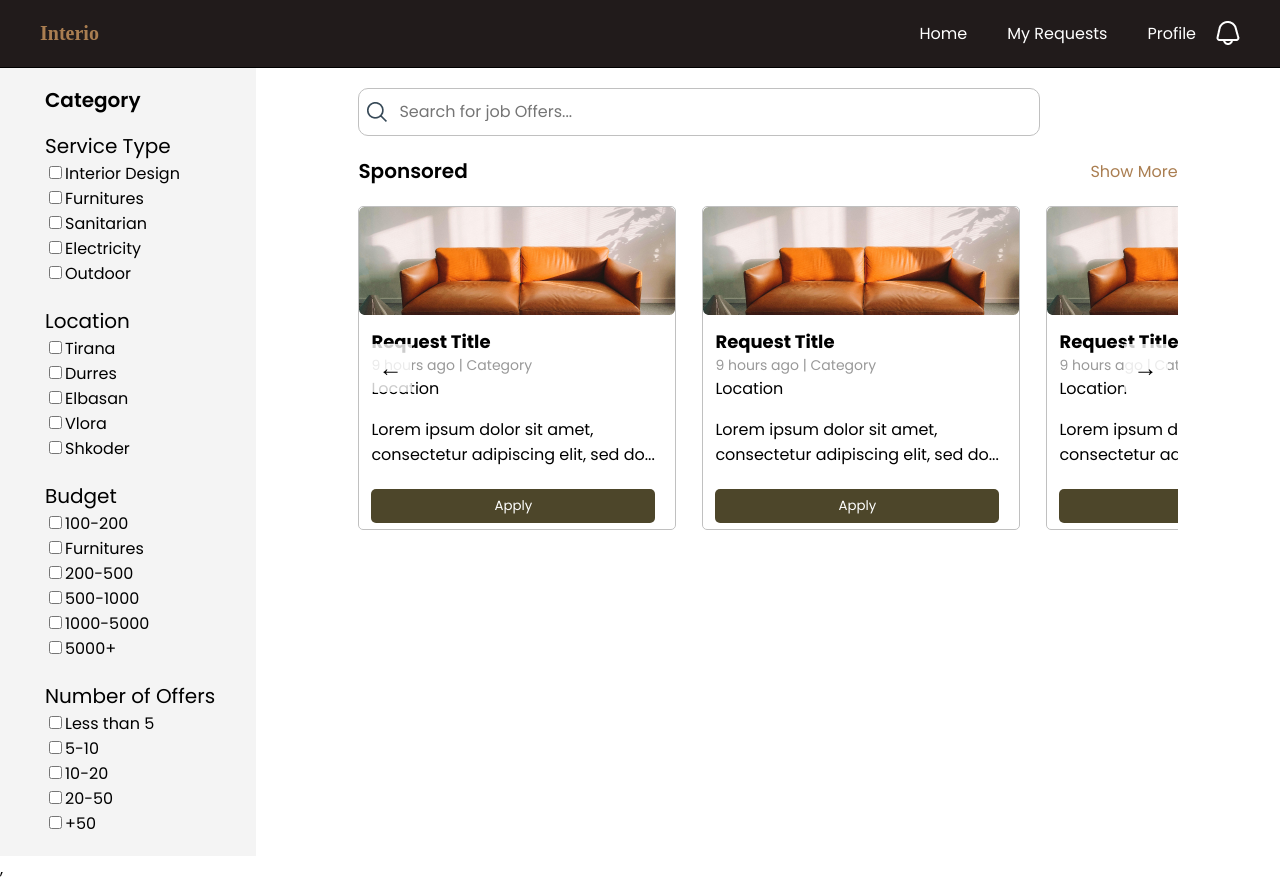
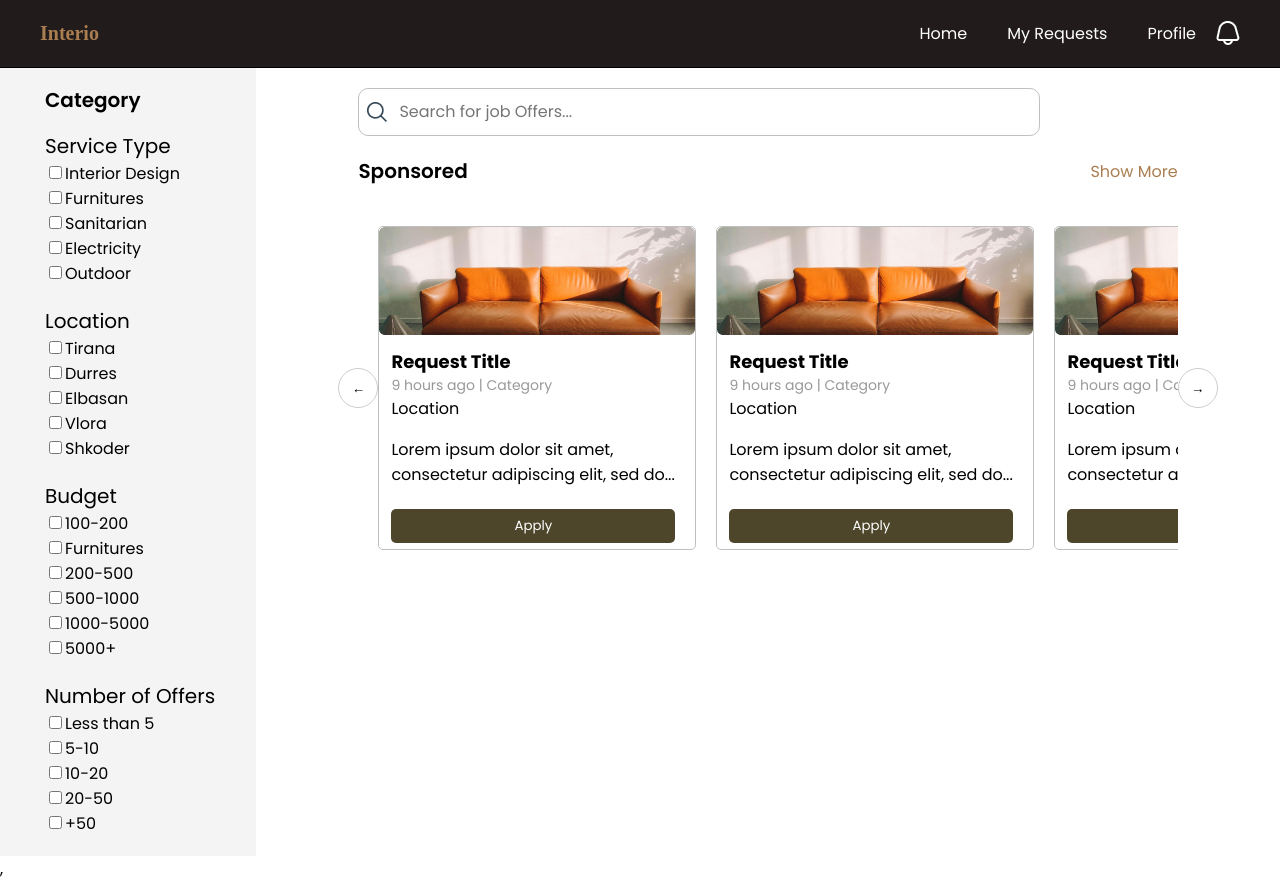
Before and after one commit to joelarapi/Interio-Front-End, a React (Vite) app: page /dashboard in a window 1280 px wide. Built offline with nearby package versions, Linux system fonts and the light colour scheme; a web font is replaced by a local one.

Commit message:
fixed the look and the scrollability of the carousel in the dashboard

```diff
--- a/src/Components/Dashboard/Dashboard.module.css
+++ b/src/Components/Dashboard/Dashboard.module.css
@@ -68,14 +68,6 @@
   width: 100%;
 }
 
-.cardSection {
-  display: flex;
-  overflow-x: auto;
-  scroll-snap-type: x mandatory;
-  scroll-behavior: smooth;
-  gap: 26px;
-  width: 100%;
-}
 
 .headline {
   display: flex;
@@ -141,33 +133,47 @@ transition: 0.2s;
 .location{
   margin: 0;
 }
+.cardSection {
+  display: flex;
+  gap: 20px;
+  overflow-x: auto;
+  scroll-behavior: smooth;
+  padding: 20px;
+  -ms-overflow-style: none;
+  scrollbar-width: none;
+}
 
 .cardSectionWrapper {
   position: relative;
-  display: flex;
-  align-items: center;
-  overflow: hidden;
+  width: 100%;
 }
 
 .scrollButtonLeft, .scrollButtonRight {
   position: absolute;
   top: 50%;
   transform: translateY(-50%);
-  background: none;
-  border: none;
-  font-size: 24px;
+  z-index: 2;
+  background-color: inherit;
+  border: 1px solid #ccc;
+  border-radius: 50%;
+  width: 40px;
+  height: 40px;
   cursor: pointer;
-  z-index: 2;
-  padding: 10px;
-  background-color: rgba(255, 255, 255, 0.8);
+  display: flex;
+  align-items: center;
+  justify-content: center;
+}
+
+.scrollButtonLeft:hover, .scrollButtonRight:hover {
+  opacity: 0.8;
 }
 
 .scrollButtonLeft {
-  left: 10px;
+  left: -20px;
 }
 
 .scrollButtonRight {
-  right: 10px;
+  right: -40px;
 }
 .cardSection::-webkit-scrollbar {
   display: none;
--- a/src/Components/Dashboard/DashboardMain.jsx
+++ b/src/Components/Dashboard/DashboardMain.jsx
@@ -35,7 +35,7 @@ const DashboardMain = () => {
               &#8592;
             </button>
 
-            <div className={classes.cardSection}>
+            <div className={classes.cardSection} ref={scrollRef}>
               <div className={classes.card}>
                 <img src={placeholderImage} />
                 <div className={classes.description}>
```
